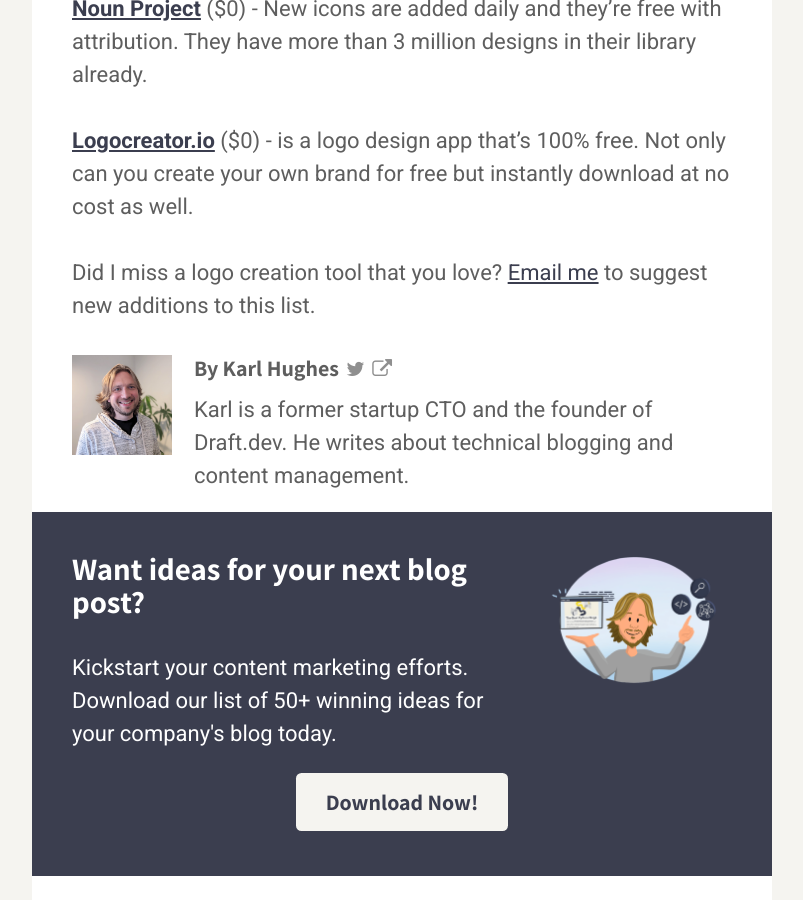
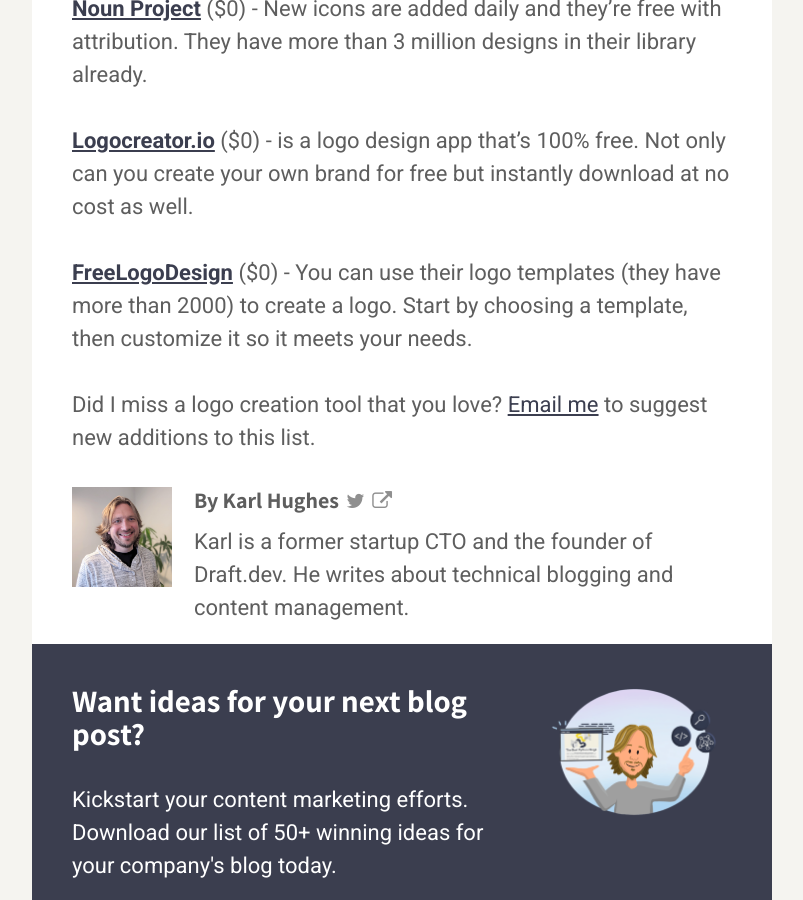
Before and after one commit to karllhughes/learn, a Jekyll site: the page built from _posts/2020-11-24-logo-creation-tools.md, in a window 1280 px wide and 900 px high, scrolled down 3457 px. Shown: the whole window, without its empty margins (238-1041 px from the left). Built offline with Jekyll 4.4.1, drawn with Linux system fonts in a browser that asks for light colours; a script that is not in the unit is left out.

Commit message:
Adding freelogodesign.org

```diff
--- a/_posts/2020-11-24-logo-creation-tools.md
+++ b/_posts/2020-11-24-logo-creation-tools.md
@@ -49,4 +49,6 @@
 
 **[Logocreator.io](https://logocreator.io/)** ($0) - is a logo design app that's 100% free. Not only can you create your own brand for free but instantly download at no cost as well.
 
+**[FreeLogoDesign](https://www.freelogodesign.org/)** ($0) - You can use their logo templates (they have more than 2000) to create a logo. Start by choosing a template, then customize it so it meets your needs.
+
 Did I miss a logo creation tool that you love? [Email me](mailto:karl@draft.dev) to suggest new additions to this list.
```
